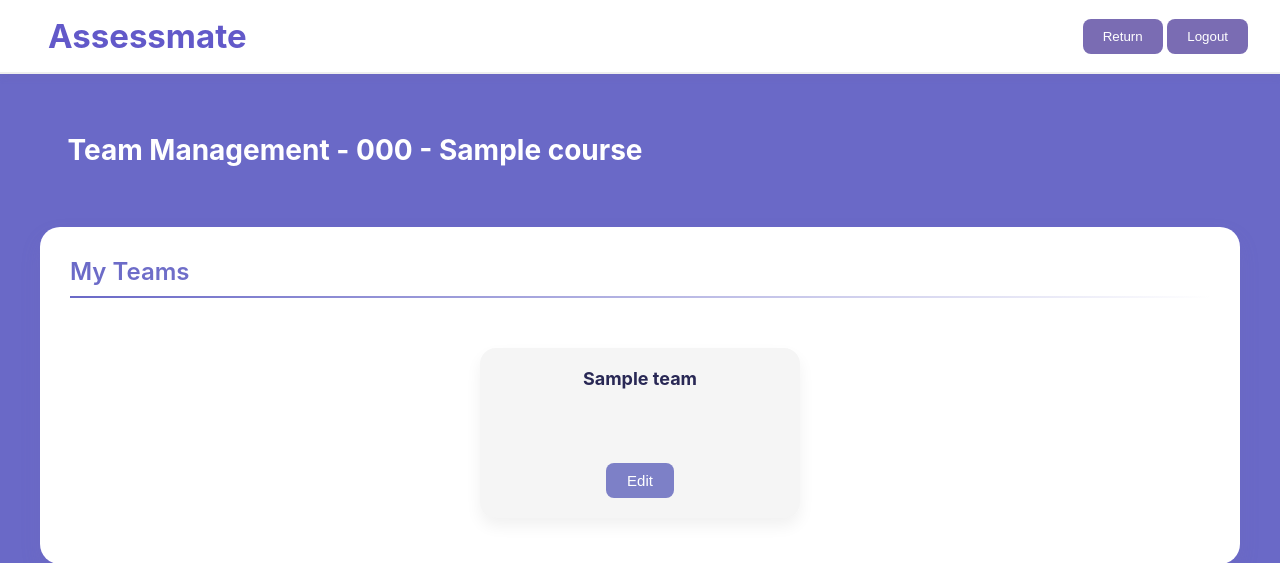
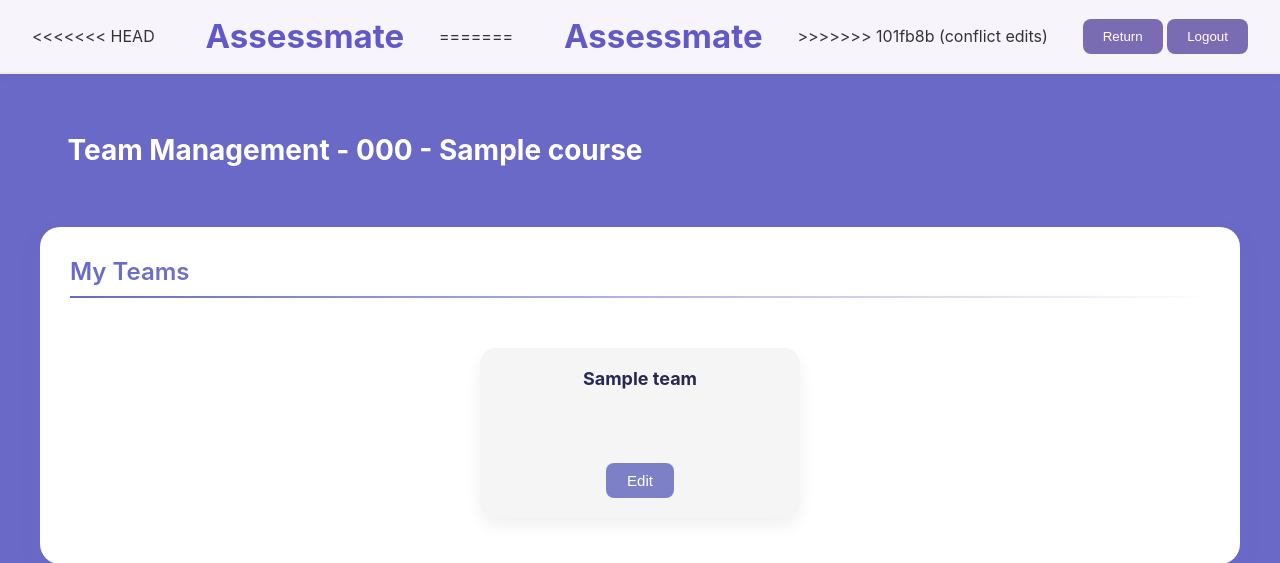
Before and after one commit to YuqiWang1106/assessmate, a Django app: template my_app/templates/teams_dashboard.html in a window 1280 px wide. Shown: the top 563 px of the page. Run offline with Django 5.2, Linux system fonts and the light colour scheme; the template is opened without the code that fills it: values that come from a table or form of the project are taken from there, others are empty; tables that the repository leaves empty hold one stand-in row (values such as "Sample post"); some libraries are stand-ins or nearby versions.

Commit message:
conflict edits

```diff
--- a/my_app/static/css/teams_dashboard.css
+++ b/my_app/static/css/teams_dashboard.css
@@ -8,7 +8,7 @@ body {
   }
 
   .header {
-    background-color: #fff;
+    background-color: #f8f4fc;;
     padding: 16px 32px;
     display: flex;
     justify-content: space-between;
--- a/my_app/templates/teams_dashboard.html
+++ b/my_app/templates/teams_dashboard.html
@@ -37,8 +37,13 @@
 
 <body>
   <div class="header">
+<<<<<<< HEAD
      <!-- Assessmate title -->
      <a href="{{ user_dashboard_url }}" class="site-title">Assessmate</a>
+=======
+    <!-- Assessmate title -->
+    <a href="{{ user_dashboard_url }}" class="site-title">Assessmate</a>
+>>>>>>> 101fb8b (conflict edits)
     <div class="button-container">
       <button class="back-button" onclick="window.location.href='{% url 'teacher_dashboard' teacher.id %}'">Return</button>
       <button class="logout-button" onclick="window.location.href='/'">Logout</button>
```
